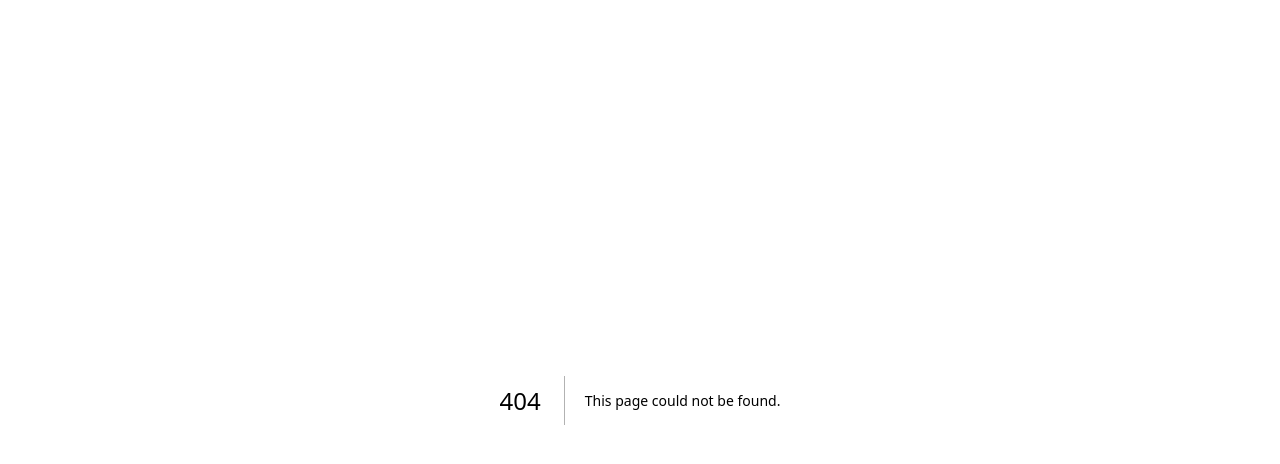
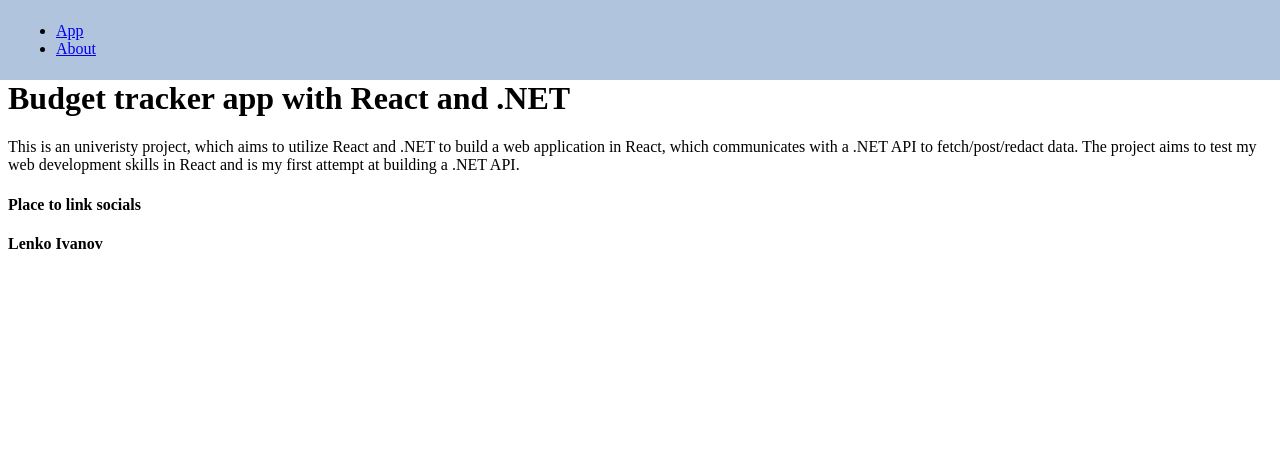
Before and after one commit to LenkoIvanov/dot-net-budget-manager, a Next.js app: page /about_page in a window 1280 px wide. Before the commit this address had no page. Shown: the top 464 px of the page. Built offline with nearby package versions, Linux system fonts and the light colour scheme.

Commit message:
feat: implement next js routing

```diff
--- /dev/null
+++ b/src/pages/about_page/index.tsx
@@ -0,0 +1,28 @@
+import { NavBar } from "@/shared_components/nav_bar/NavBar";
+import Head from "next/head";
+
+const AboutPage = () => {
+  return (
+    <>
+      <Head>
+        <title>Budgeting Tool</title>
+      </Head>
+      <div>
+        <NavBar />
+      </div>
+      <div style={{ marginTop: "5rem" }}>
+        <h1>Budget tracker app with React and .NET</h1>
+        <text>
+          This is an univeristy project, which aims to utilize React and .NET to
+          build a web application in React, which communicates with a .NET API
+          to fetch/post/redact data. The project aims to test my web development
+          skills in React and is my first attempt at building a .NET API.
+        </text>
+        <h4>Place to link socials</h4>
+        <h4>Lenko Ivanov</h4>
+      </div>
+    </>
+  );
+};
+
+export default AboutPage;
--- a/src/shared_components/nav_bar/NavBar.module.css
+++ b/src/shared_components/nav_bar/NavBar.module.css
@@ -5,7 +5,7 @@
   display: flex;
   align-items: center;
   width: 100vw;
-  height: 3rem;
-  padding: 1rem;
+  height: 48px;
+  padding: 16px;
   left: 0px;
 }
--- a/src/shared_components/nav_bar/NavBar.tsx
+++ b/src/shared_components/nav_bar/NavBar.tsx
@@ -1,5 +1,17 @@
+import Link from "next/link";
 import styles from "./NavBar.module.css";
 
 export const NavBar = () => {
-  return <div className={styles.navbar}>NavBar</div>;
+  return (
+    <div className={styles.navbar}>
+      <ul>
+        <li>
+          <Link href={"/"}>App</Link>
+        </li>
+        <li>
+          <Link href={"/about_page"}>About</Link>
+        </li>
+      </ul>
+    </div>
+  );
 };
```
Also changed, not shown: src/pages/about_page/AboutPage.tsx (deleted, +0 -15 lines), src/pages/index.tsx (+0 -7 lines).
